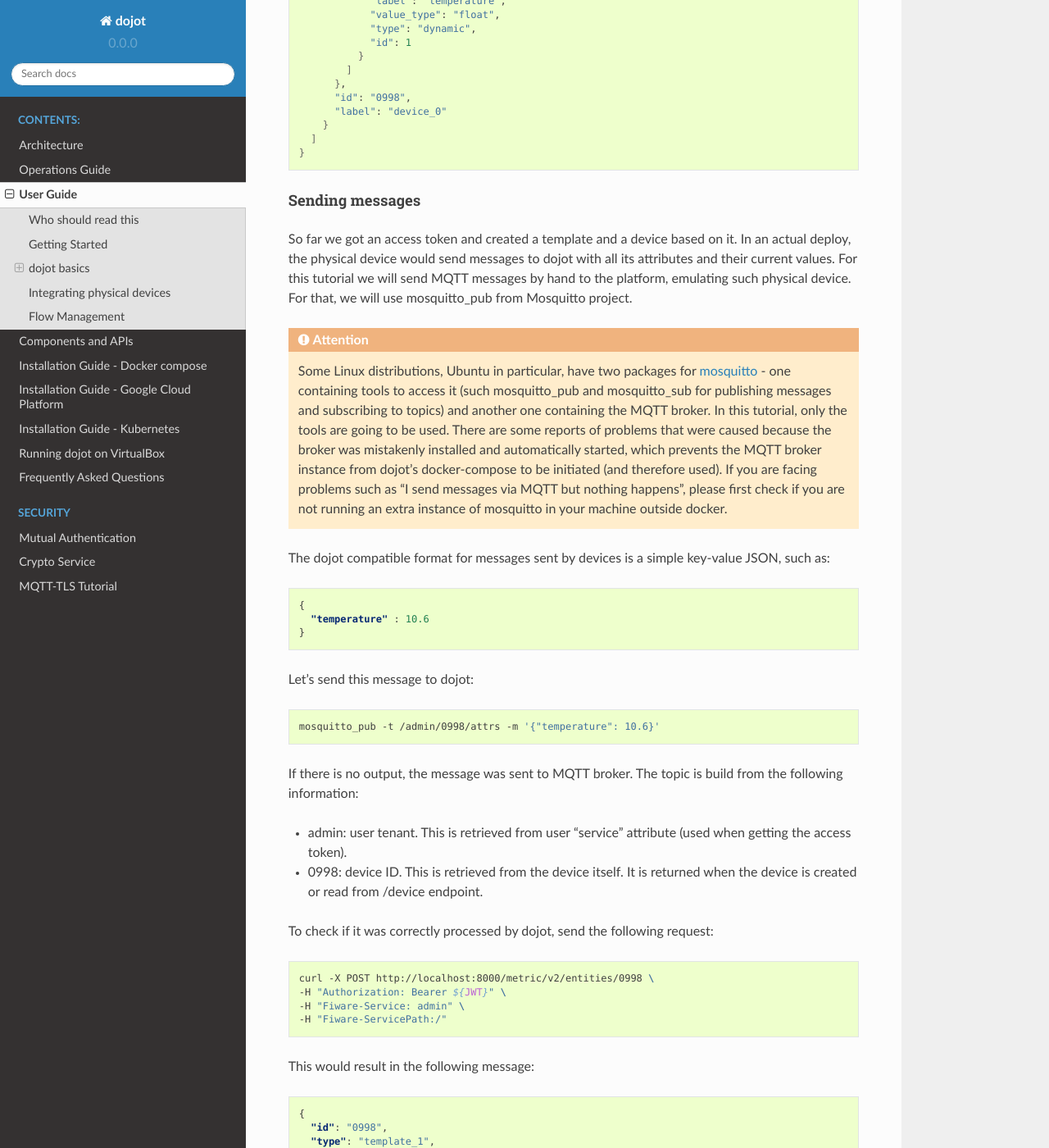
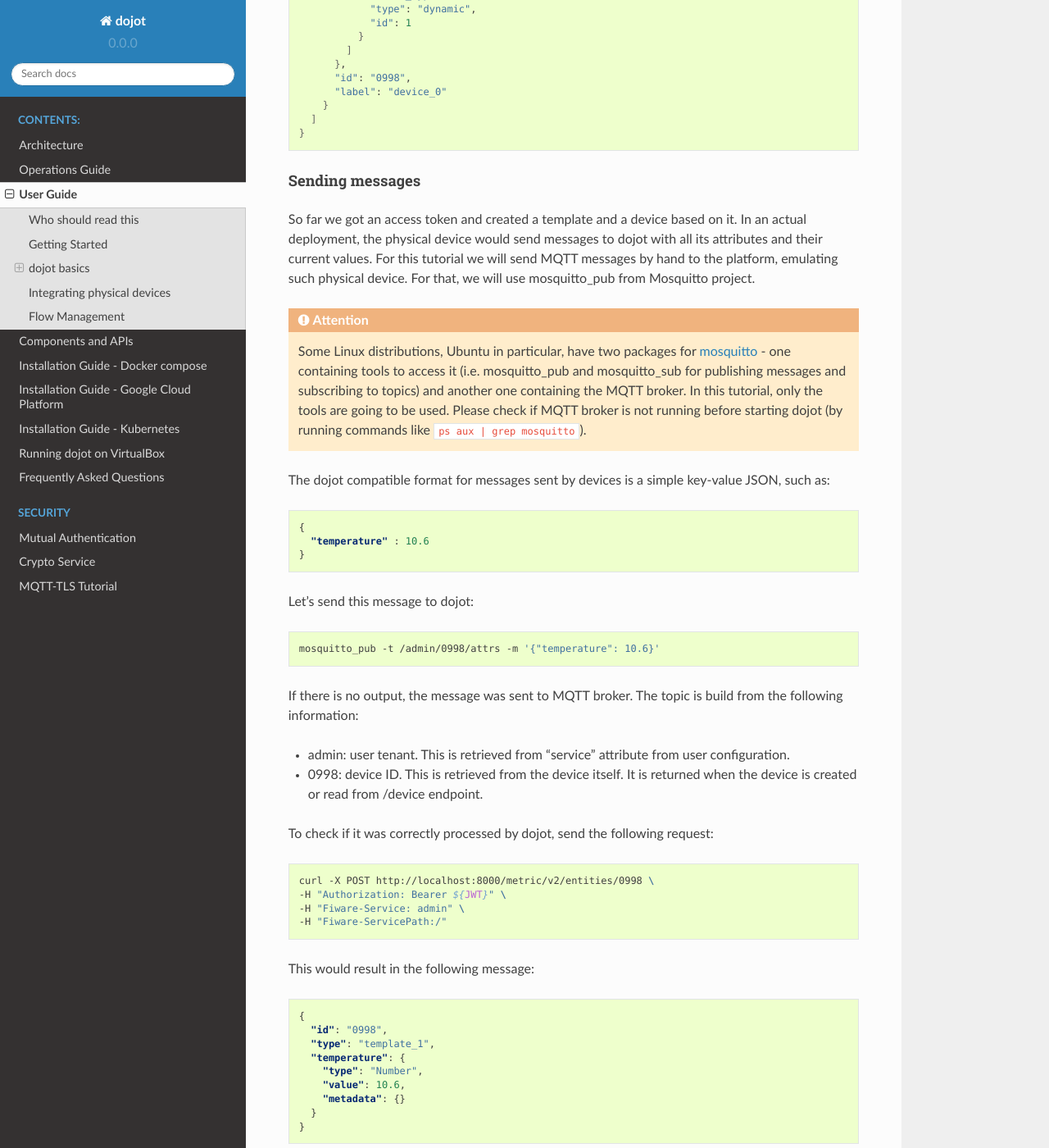
Before and after one commit to dojot/docs, a Sphinx documentation site: the page built from source/user_guide.rst, in a window 1280 px wide and 1400 px high, scrolled down 5274 px. Shown: the whole window at 82% size. Built offline with Sphinx 7.4.7 and the Read the Docs theme 2.0.0, drawn with Linux system fonts in a browser that asks for light colours; some of the changed text lies outside the part shown.

Commit message:
Small fixes (PR suggestions)

```diff
--- a/source/user_guide.rst
+++ b/source/user_guide.rst
@@ -158,9 +158,9 @@ Device creation
 +++++++++++++++
 
 In order to properly configure a physical device in dojot, you must first
-create a representation to it in the platform. The example presented here is
-just a small part of what is offered by DeviceManager. For more information,
-check the `DeviceManager how-to`_ for more detailed instructions.
+create its representation in the platform. The example presented here is just a
+small part of what is offered by DeviceManager. For more information, check the
+`DeviceManager how-to`_ for more detailed instructions.
 
 First of all, let's create a template for the device - all devices are based
 off of a template, remember.
@@ -283,22 +283,18 @@ Sending messages
 ++++++++++++++++
 
 So far we got an access token and created a template and a device based on it.
-In an actual deploy, the physical device would send messages to dojot with all
-its attributes and their current values. For this tutorial we will send MQTT
-messages by hand to the platform, emulating such physical device. For that, we
-will use mosquitto_pub from Mosquitto project.
+In an actual deployment, the physical device would send messages to dojot with
+all its attributes and their current values. For this tutorial we will send
+MQTT messages by hand to the platform, emulating such physical device. For
+that, we will use mosquitto_pub from Mosquitto project.
 
 .. ATTENTION::
     Some Linux distributions, Ubuntu in particular, have two packages for
-    `mosquitto`_ - one containing tools to access it (such mosquitto_pub and
+    `mosquitto`_ - one containing tools to access it (i.e. mosquitto_pub and
     mosquitto_sub for publishing messages and subscribing to topics) and
     another one containing the MQTT broker. In this tutorial, only the tools
-    are going to be used. There are some reports of problems that were caused
-    because the broker was mistakenly installed and automatically started,
-    which prevents the MQTT broker instance from dojot's docker-compose to be
-    initiated (and therefore used). If you are facing problems such as "I send
-    messages via MQTT but nothing happens", please first check if you are not
-    running an extra instance of mosquitto in your machine outside docker.
+    are going to be used. Please check if MQTT broker is not running before
+    starting dojot (by running commands like ``ps aux | grep mosquitto``).
 
 
 The dojot compatible format for messages sent by devices is a simple key-value
@@ -319,8 +315,8 @@ Let's send this message to dojot:
 If there is no output, the message was sent to MQTT broker. The topic is build
 from the following information:
 
-- admin: user tenant. This is retrieved from user "service" attribute (used
-  when getting the access token).
+- admin: user tenant. This is retrieved from "service" attribute from user
+  configuration.
 - 0998: device ID. This is retrieved from the device itself. It is returned
   when the device is created or read from /device endpoint.
 
```
Also changed, not shown: other parts of source/user_guide.rst (+1 -1 lines), source/security/mqtt-tls.rst (+7 -7 lines).
